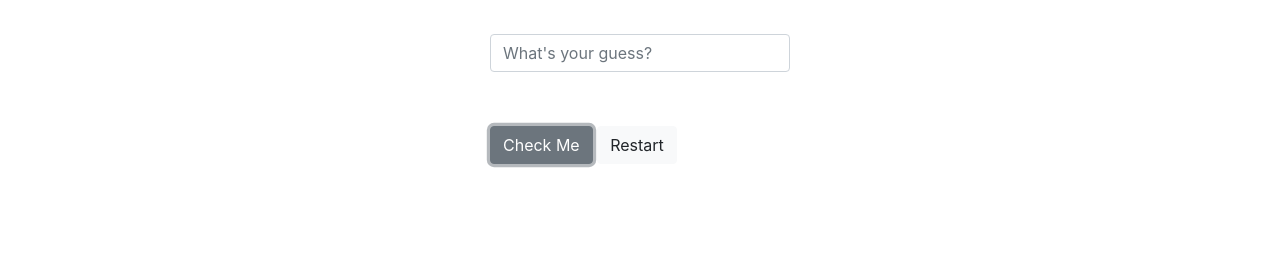
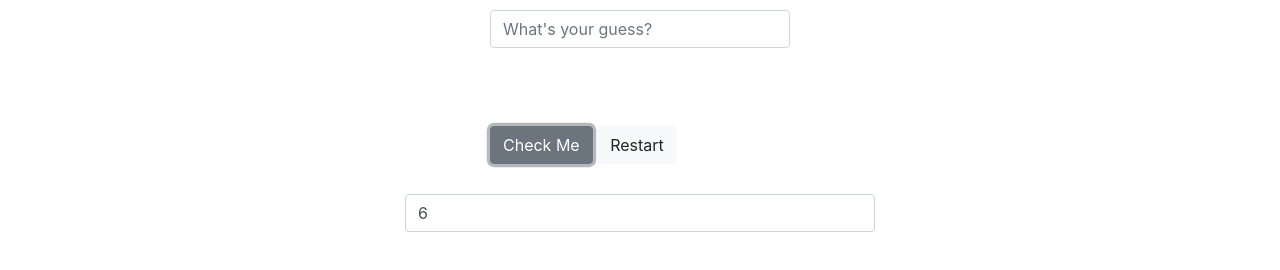
Before and after one commit to farjanaHuq/GuessTheNumber, a plain HTML site: page index.html in a window 1280 px wide. Both pictures are taken after a click on the button "Check Me". Shown: the part 166-436 px from the top of the page. Drawn offline with nearby package versions, Linux system fonts and the light colour scheme.

Commit message:
code updated

```diff
--- a/index.html
+++ b/index.html
@@ -9,6 +9,7 @@
       integrity="sha384-Gn5384xqQ1aoWXA+058RXPxPg6fy4IWvTNh0E263XmFcJlSAwiGgFAW/dAiS6JXm"
       crossorigin="anonymous"
     />
+    <script src="https://ajax.googleapis.com/ajax/libs/jquery/3.5.1/jquery.min.js"></script>
     <title>Guess The Number</title>
   </head>
 
@@ -21,15 +22,19 @@
     <div class="container-fluid">
          <div class="d-flex justify-content-center">
                 <form>
-                    <div class="form-group" style="height: 100px; width: 300px;" id='guessTheNumber'>
-                    <label for="exampleInputEmail1"></label>
-                    <input type="email" class="form-control" id="exampleInputEmail1" aria-describedby="emailHelp" placeholder="What's your guess?">
+                    <div class="form-group" style="height: 100px; width: 300px;" id="guessNumDiv">
+                       <input type="email" class="form-control" id='guessTheNumber' placeholder="What's your guess?" >
                     </div>
 
-                    <button type="button" class="btn btn-secondary">Check Me</button> <span><button type="button" class="btn btn-light">Restart</button></span>
+                    <button type="button" class="btn btn-secondary" id="checkMe">Check Me</button>
+                    <span><button type="button" class="btn btn-light" id="restart">Restart</button></span>
                 </form>
+
         </div>
-        <div class="justify-content-center"></div>
+        <div class="container-fluid" id='randomNumber' >
+
+        </div>
+
     </div>
     <script src = index.js></script>
   </body>
--- a/index.js
+++ b/index.js
@@ -0,0 +1,30 @@
+$(document).ready(function () {
+  console.log("ready!");
+
+  function initiate(){
+    $("#guessTheNumber").empty();
+    $("#randomNumber").empty();
+  }
+  $("#checkMe").click(function () {
+    $("#guessTheNumber").empty();
+    var randomNumber = Math.floor(Math.random() * 10 + 1);
+    var inputNumber = $("#guessTheNumber").val();
+    if (inputNumber !== randomNumber) {
+      var newDiv = $("#randomNumber").append(`<div class="form-group">
+                      <input type="text" class="form-control" id="usr" value=${randomNumber}></div>`);
+      newDiv.css({
+        height: "50px",
+        width: "500px",
+        "margin-left": "30%",
+        "margin-top": "30px",
+        border: "black",
+      });
+    }else{
+        prompt("Correct Guess!");
+        initiate();
+    }
+    $("#restart").click(function(){
+       initiate();
+    })
+  });
+});
```
